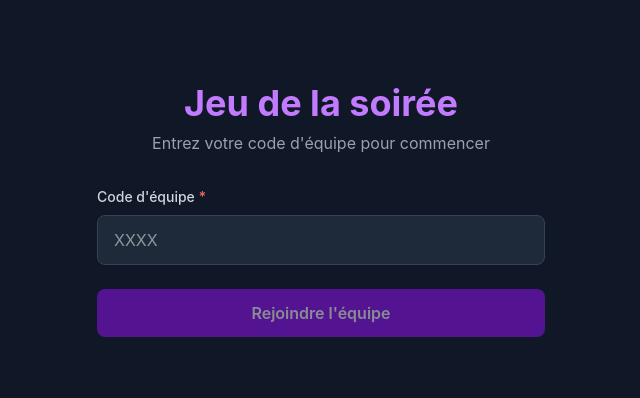
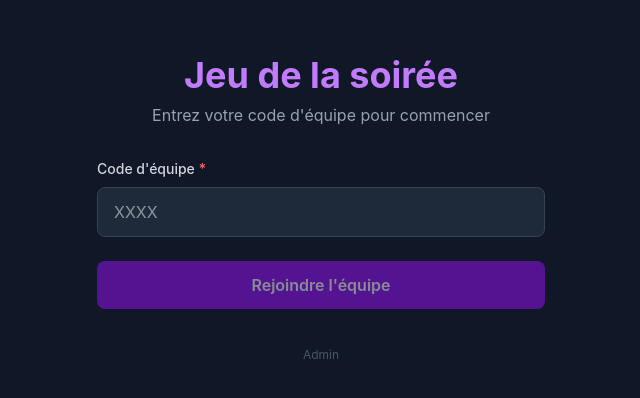
Before and after one commit to GCS2092/cachelog, a React (Vite) app: page / in a window 1280 px wide. Shown: the part 190-588 px from the top of the page, without its empty margins (319-959 px from the left). Built offline with nearby package versions, Linux system fonts and the light colour scheme; no server answers.

Commit message:
Add admin link to Landing page for PWA access

```diff
--- a/src/pages/Landing.tsx
+++ b/src/pages/Landing.tsx
@@ -91,6 +91,15 @@ export default function Landing() {
                 Rejoindre l'équipe
               </Button>
             </form>
+
+            <div className="text-center">
+              <button
+                onClick={() => navigate('/admin')}
+                className="text-gray-600 text-xs hover:text-gray-500 transition-colors"
+              >
+                Admin
+              </button>
+            </div>
           </div>
         ) : (
           <div className="text-center space-y-4 sm:space-y-6">
```
